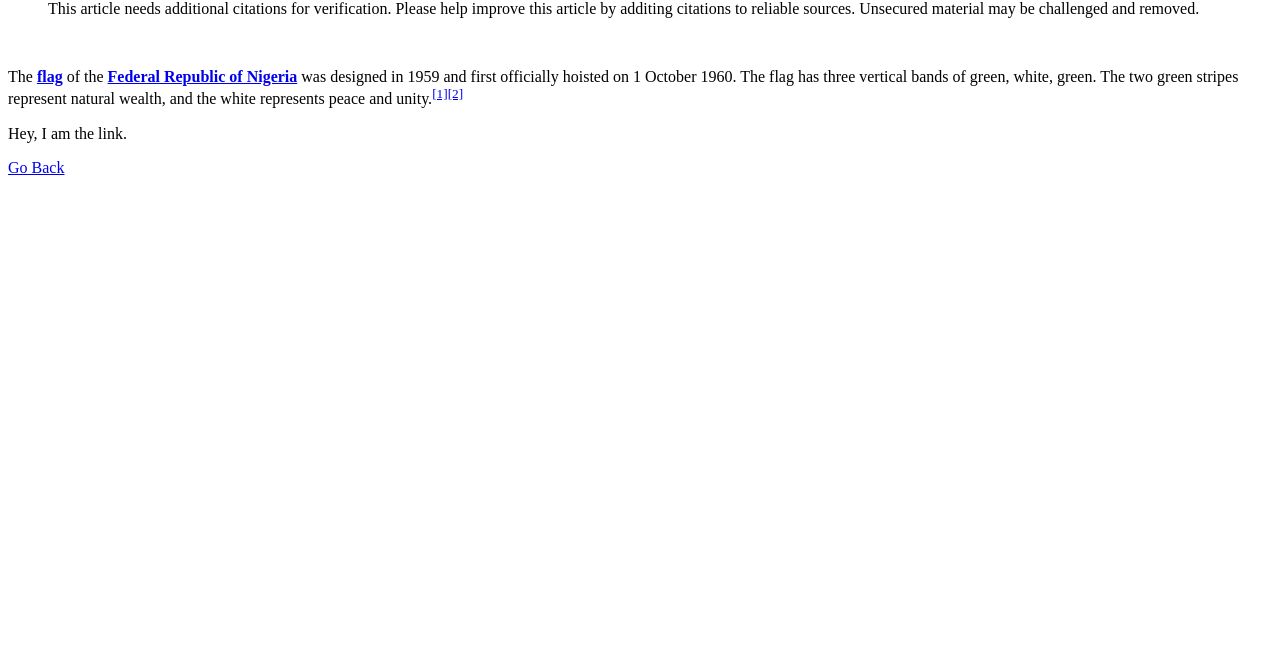
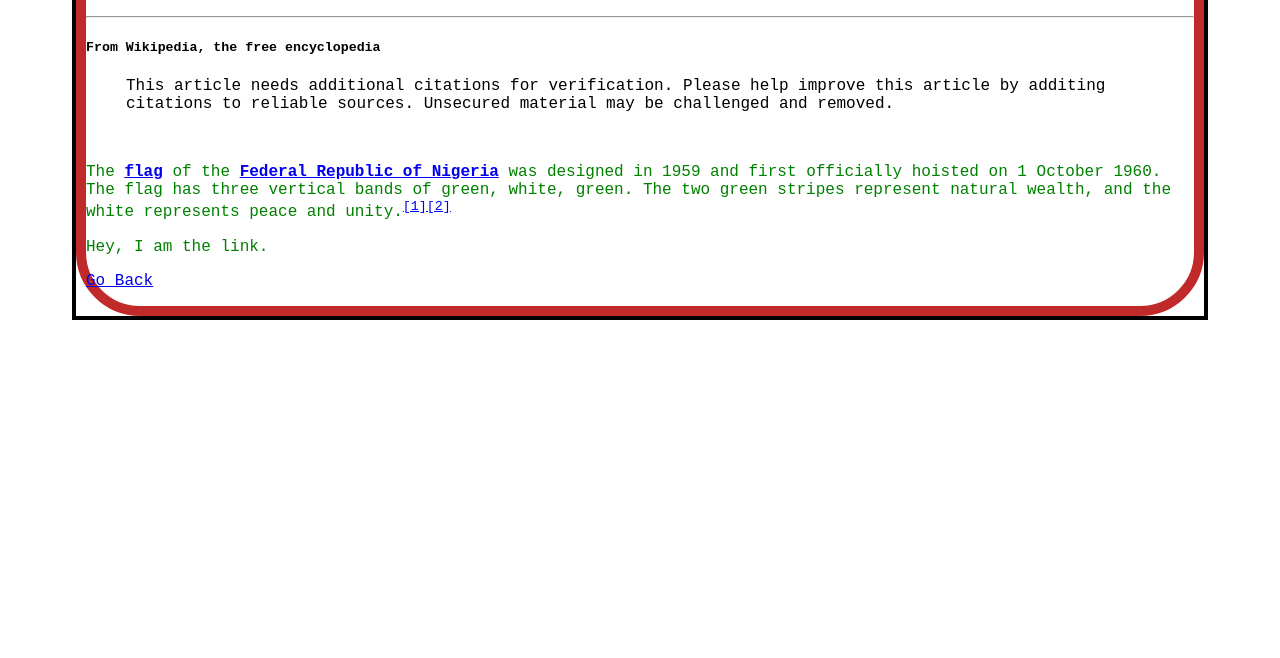
Before and after one commit to msarkiyaki/pencomtraining, a plain HTML site: page home.html in a window 1280 px wide. Shown: the part 142-800 px from the top of the page. Drawn offline with Linux system fonts and the light colour scheme.

Commit message:
Adding stylesheet in HTML

```diff
--- /dev/null
+++ b/css/index.css
@@ -0,0 +1,34 @@
+/* This will style the body in HTML Doc */
+
+* {
+    font-family:'Courier New', Courier, monospace;
+}
+/* body {
+    background-color: rgb(219, 46, 46);
+} */
+/* Implementing the selectors */
+
+.container {
+    margin: 4rem;
+}
+
+.box {
+    border: 4px solid black;
+}
+
+.padding {
+    border: 10px solid rgb(193, 42, 42);
+    border-radius: 4rem
+}
+
+p {
+    color: green;
+}
+
+.test_class {
+    color:purple;
+}
+
+#test_id {
+    color: red;
+}
--- a/home.html
+++ b/home.html
@@ -1,10 +1,14 @@
 <!DOCTYPE html>
 <head>
     <meta charset="UTF-8" /> <meta name="viewport"  content="width="device-width, initial-scale="1.0">
+    <link rel="stylesheet" href="css/index.css"
 </head>
     <body>
-
-        <h1>The Flag of Nigeria</h1> <hr>
+        <div class="container">
+            <div class="box">
+                <div class="padding">
+        <h1 style="color:crimson; text-align: center;">The Flag of Nigeria</h1> <hr>
+        <!-- h1 style="color:crimson; text-align: center; justify-content: space-between;">The Flag of Nigeria</h1> <hr> -->
         <h5>From Wikipedia, the free encyclopedia</h5>
         <blockquote>This article needs additional citations for verification.
             Please help improve this article by additing citations to reliable sources.
@@ -16,4 +20,7 @@
     </p>
         <p>Hey, I am the link.</p>
         <p><a href="index.html">Go Back</a></p>
+        </div>
+    </div>
+    </div>
     </body>
```
Also changed, not shown: selectors.html (added, +16 -0 lines).
